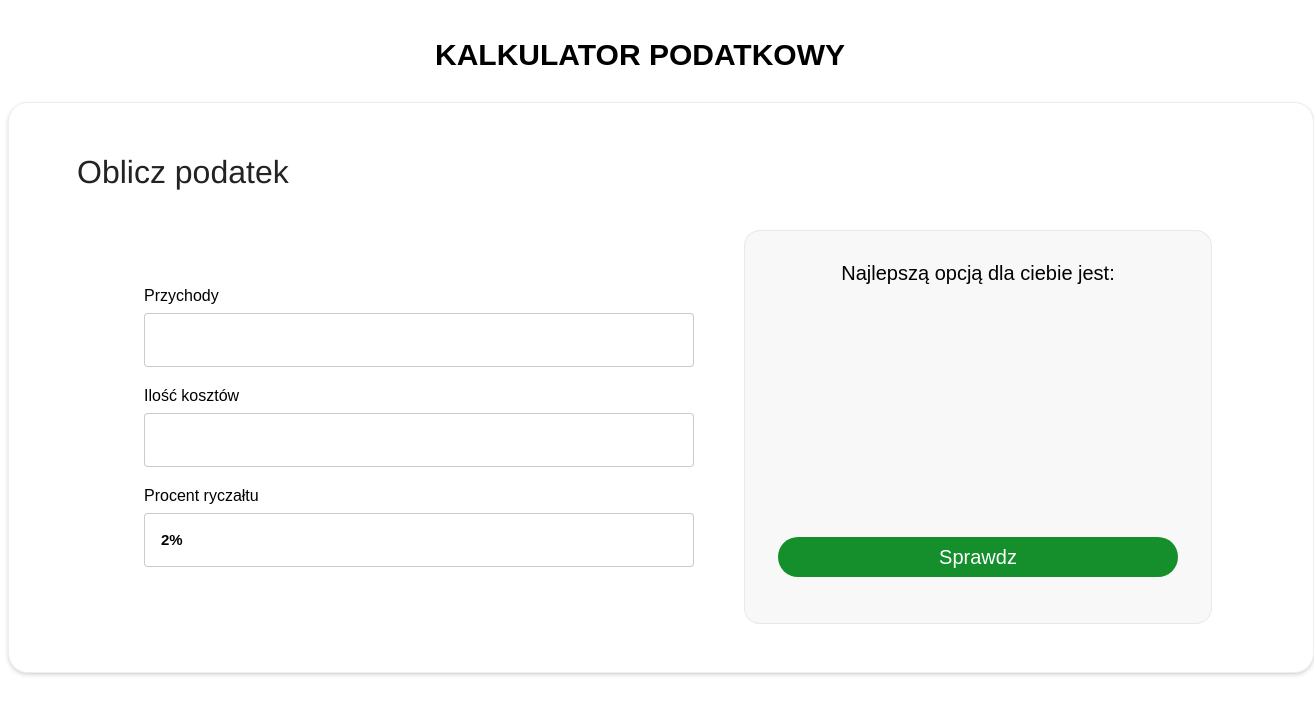
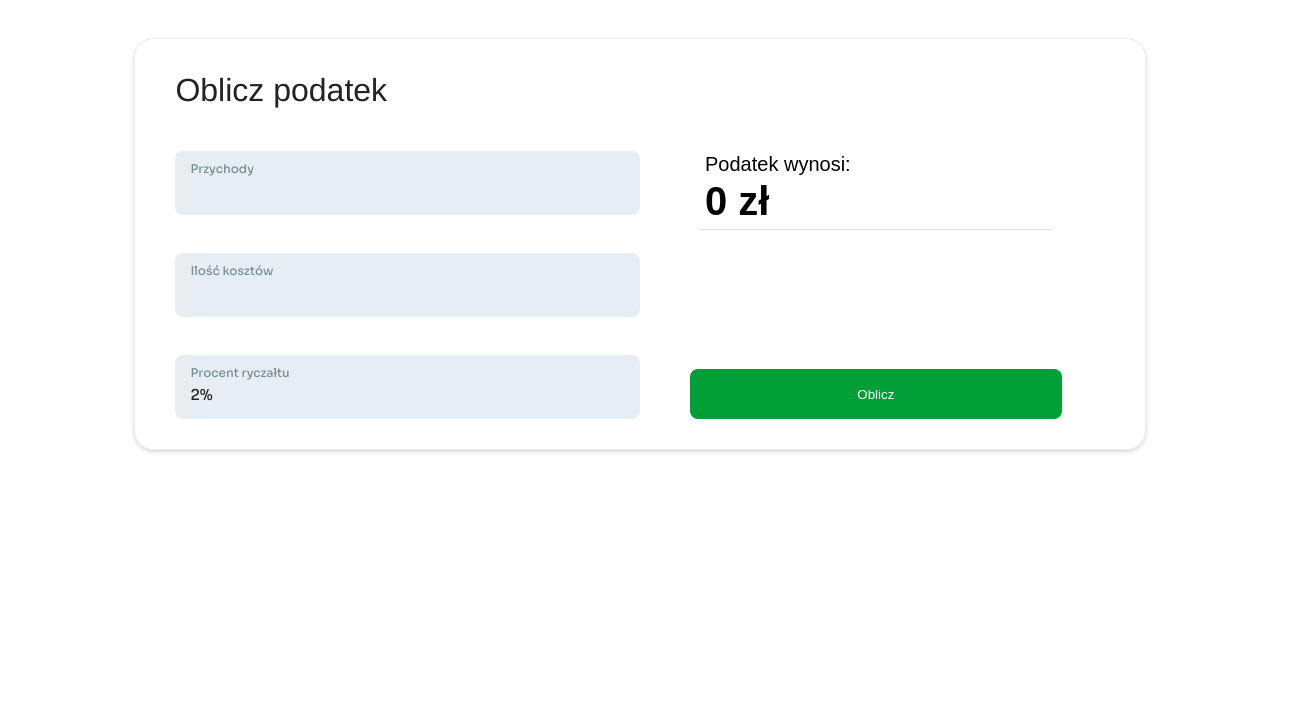
Before and after one commit to Josale/Kalkulator-podatkowy, a React (Vite) app: page / in a window 1280 px wide. Shown: the top 714 px of the page, 1314 px wide, since content can reach past the window. Built offline with nearby package versions, Linux system fonts and the light colour scheme; a web font is replaced by a local one.

Commit message:
new design and functions

```diff
--- a/index.scss
+++ b/index.scss
@@ -1,19 +1,15 @@
 @import url('https://fonts.googleapis.com/css2?family=SUSE:wght@100..800&display=swap');
+@import url('https://fonts.googleapis.com/css2?family=Sora:wght@100..800&display=swap');
 
 body {
 	font-family: "SUSE", sans-serif;
 }
 
-.container {
+.app {
  display: flex;
  flex-direction: column;
  align-items: center;
- max-width: 1306px;
+ max-width: 80%;
+ width: 100%;
  margin: auto;
-
- &__info {
-	text-transform: uppercase;
-	font-size: 30px;
-	font-weight: bold;
- }
 }
--- a/src/App.tsx
+++ b/src/App.tsx
@@ -7,8 +7,7 @@ export default class App extends React.Component {
   render(): ReactNode {
 
     return (
-      <div className='container'>
-        <p className='container__info'>kalkulator podatkowy</p>
+      <div className='app'>
       <TaxInput />
       </div>
     );
--- a/src/components/TaxInput/TaxInput.scss
+++ b/src/components/TaxInput/TaxInput.scss
@@ -1,273 +1,292 @@
-.tax-calc-container {
+.container {
 	width: 100%;
 }
 
-.tax-calc {
+.card {
 	display: flex;
 	flex-direction: column;
-	gap: 5px;
-	width: 1168px;
-	max-width: 100%;
-	height: auto;
-	padding: 48px 68px;
+	width: 100%;
+	padding: 30px 40px;
 	margin: 0px auto;
-	border: 1px solid rgba(38, 38, 38, .08);
+	margin-top: 30px;
+	border: 1px solid rgba(38, 38, 38, 0.08);
 	border-radius: 20px;
-	box-shadow: 0 1px 2px rgba(38, 38, 38, .04), 0 2px 4px rgba(38, 38, 38, .16);
+	box-shadow: 0 1px 2px rgba(38, 38, 38, 0.04), 0 2px 4px rgba(38, 38, 38, 0.16);
+	box-sizing: border-box;
 
-	&__header-info {
-		font-size: 20px;
-		font-weight: 500;
-		margin: 15px;
-	}
-
-	&__main-info {
-		background-color: #ffffff;
-		font-size: 25px;
-		line-height: 0px;
-		color: black;
-		padding: 25px;
-		border-radius: 10px;
-		border: 1px solid rgba(38, 38, 38, .08);
-	}
-
-	&__footer-info {
-		font-size: 16px;
-		font-weight: 500;
-		margin: 3px;
-		padding: 5px 10px;
-	}
-
-	.tax-calc-button-wrapper {
+	&__header {
 		display: flex;
-		justify-content: center;
-		align-items: center;
-	}
-
-	.tax-calc-button__item {
-		display: flex;
-		justify-content: center;
-		align-items: center;
-		height: 40px;
-		width: 400px;
-		margin: 0px auto;
-		margin-top: auto;
-		margin-bottom: 30px;
-		background-color: #148F2B;
-		border: none;
-		border-radius: 20px;
-		color: white;
-		font-size: 20px;
-		cursor: pointer;
+		color: #232323;
+		margin: 0 0 32px;
+		font: 32px / 42px Helvetica, sans-serif;
 	}
 
 	&__body {
 		display: flex;
 		gap: 50px;
-		justify-content: center;
+
+		.card__inputs {
+			display: flex;
+			flex-direction: column;
+			gap: 30px;
+			max-width: 50%;
+			width: 100%;
 		}
 
-	&__heading {
-		color: #232323;
-		margin: 0 0 32px;
-		font: 500 32px / 42px Helvetica, sans-serif;
-	}
-
-	&__inputs-wrap {
+		.card__inputs-wrapper {
 			display: flex;
 			flex-direction: column;
 			justify-content: center;
-		width: 550px;
+			gap: 40px;
+			width: 100%;
+
+			.card__inputs-wrap__label {
+				top: 25%;
+				left: 10px;
+				transform: translateY(0);
+				font-size: 12px;
+				color: #78909c;
+			}
 		}
 
-	&__button {
-		background: #148F2B;
-		color: #FFFFFF;
-		border-radius: 8px;
-		border: none;
-		font: 600 16px / 20px Arial, sans-serif;
-		height: 52px;
-		width: 450px;
-		margin-top: 35px;
-		padding: 0 32px;
-		cursor: pointer;
+		.card__result {
+			display: flex;
+			flex-direction: column;
+			max-width: 40%;
+			width: 100%;
+		}
 	}
 
-	&__result-wrap {
-		&__result {
-			display: flex;
-			flex-direction: column;
-			text-align: center;
-			max-width: 520px;
-			width: 100%;
-			height: 360px;
-			background: rgba(245, 245, 245, 0.635);
-			border: 1px solid rgba(38, 38, 38, .08);
-			border-radius: 16px;
-			padding: 16px;
+	&__error {
+		&__income {
+			margin-top: 8px;
+			background-color: #e7eef3;
+			border: none;
+			border-radius: 8px;
+			border: 1px solid #8f1414;
+			color: #262626;
+			font-family: 'Sora', sans-serif;
+			font-size: 15px;
+			font-weight: 500;
+			padding: 30px 0px 15px 15px;
+			&:focus {
+				outline-color: #8f1414;
+			}
+		}
+		&__costs {
+			margin-top: 8px;
+			background-color: #e7eef3;
+			border: none;
+			border-radius: 8px;
+			border: 1px solid #8f1414;
+			color: #262626;
+			font-family: 'Sora', sans-serif;
+			font-size: 15px;
+			font-weight: 500;
+			padding: 30px 0px 15px 15px;
+			&:focus {
+				outline-color: #8f1414;
+			}
 		}
 	}
 
 	&__inputs-item {
 		margin-top: 8px;
-		background-color: #FFFFFF;
-		border: 1px solid rgba(38, 38, 38, .24);
-		border-radius: 4px;
-		font: 600 15px / 20px Arial, sans-serif;
-		padding: 16px;
+		background-color: #e7eef3;
+		border: none;
+		border-radius: 8px;
+		color: #262626;
+		font-family: 'Sora', sans-serif;
+		font-size: 15px;
+		font-weight: 500;
+		padding: 30px 0px 15px 15px;
+
 		&:last-child {
 			-webkit-appearance: none;
-			max-width: 559px;
 		}
 		&:focus {
-			outline-color: #148F2B;
-		}
-	}
-
-	&__error {
-		margin-top: 8px;
-		background-color: #FFFFFF;
-		border: 1px solid #8f1414;
-		border-radius: 4px;
-		font: 600 15px / 20px Arial, sans-serif;
-		padding: 16px;
-		&:focus {
-			outline-color: #8f1414;
-		}
-	}
-
-	&__label {
-		margin-top: 20px;
-		&:first-child {
-			margin-top: 0px;
+			outline: none;
 		}
 	}
 }
 
-@media (max-width: 768px) {
-	.tax-calc {
-		width: 90%;
-		padding: 20px;
-		align-items: center;
-
-		&__main-info {
-			font-size: 18px;
-			padding: 15px;
+.card__inputs-wrap__label {
+	position: absolute;
+	top: 55%;
+	left: 13px;
+	transform: translateY(-50%);
+	padding: 0 5px;
+	color: #78909c;
+	font-family: 'Sora', sans-serif;
+	font-size: 13px;
+	font-weight: 500;
+	pointer-events: none;
+	transition: all 0.2s ease;
 }
 
-		.tax-calc-button__item,
-		&__button {
-			width: 100%;
-			max-width: 450px;
-			font-size: 16px;
-			padding: 10px;
+.card__focused {
+	position: absolute;
+	top: 25%;
+	left: 10px;
+	transform: translateY(0);
+	font-size: 12px;
+	color: #78909c;
+	padding: 0 5px;
+	font-family: 'Sora', sans-serif;
+	font-weight: 500;
+	pointer-events: none;
+	transition: all 0.2s ease;
 }
 
-		&__inputs-wrap {
-			max-width: 500px;
+input[type='number']::-webkit-outer-spin-button,
+input[type='number']::-webkit-inner-spin-button {
+	-webkit-appearance: none;
+	margin: 0;
 }
 
-		&__body {
+.card__inputs-wrapper {
+	display: flex;
 	flex-direction: column;
-			justify-content: center;
-			margin: 0 auto;
-			gap: 20px;
+	position: relative;
 }
 
-		&__error {
-			padding: 8px;
+.card__result-header {
+	display: flex;
+	flex-direction: column;
+	gap: 5px;
+	padding: 10px 0px 0px 15px;
+	p,
+	h3,
+	span {
+		margin: 0;
 	}
-
-		&__result-wrap {
-			&__result {
-				width: 100%;
-				max-width: 465px;
+	p {
+		font-size: 20px;
+	}
+	h3 {
+		font-size: 40px;
+		line-height: 40px;
+	}
+	span {
+		font-size: 14px;
+		font-weight: 500;
 	}
 }
 
-		&__header-info {
-			font-size: 16px;
+.card__result-main {
+	display: flex;
+	flex-direction: column;
+	gap: 25px;
+	padding: 10px 0px 0px 15px;
+	p,
+	h3,
+	span {
+		margin: 0;
 	}
-
-		&__heading {
-			font-size: 24px;
+	&__left {
+		display: flex;
+		align-items: center;
+		gap: 10px;
+		p {
+			line-height: 22px;
+			color: #202020;
+		}
+		h3 {
+			font-size: 20px;
+		}
+	}
+	&__right {
+		display: flex;
+		align-items: center;
+		gap: 10px;
+		p {
+			line-height: 22px;
+			color: #202020;
+		}
+		h3 {
+			font-size: 20px;
 		}
 	}
 }
 
-@media (max-width: 578px) {
-	.tax-calc {
-		&__inputs-wrap {
-			max-width: 350px;
+.card__result-button {
+	display: flex;
+	width: 100%;
+	margin-top: auto;
+	button {
+		height: 50px;
+		width: 100%;
+		background-color: #009e36;
+		border: none;
+		border-radius: 8px;
+		color: #fff;
+		cursor: pointer;
+	}
 }
 
-		&__result-wrap {
-			&__result {
-				max-width: 315px;
+hr {
+	width: 95%;
+	background: 0 0;
+	border: none;
+	border-top: 1px solid #45474627;
 }
+
+.card__result-option {
+	display: flex;
+	gap: 10px;
+}
+
+.error-message {
+	font-size: 14px;
+	color: #b30000de;
+	margin-left: 5px;
+}
+
+@media (max-width: 1575px) {
+	h3 {
+		span {
+			display: none;
 		}
 	}
 }
 
-@media (max-width: 480px) {
-	.tax-calc {
-		padding: 15px;
-
-		&__heading {
-			font-size: 20px;
+@media (max-width: 1255px) {
+	.card {
+		align-items: center;
 	}
-
-		.tax-calc-button__item,
-		&__button {
-			font-size: 14px;
-			padding: 8px;
+	.card__body {
+		flex-direction: column;
+		align-items: center;
+		width: 100%;
+		gap: 20px;
 	}
+	.card__body .card__result {
+		max-width: 90%;
+	}
+	.card__body .card__inputs {
+		max-width: 90%;
+	}
+	.card__result-main {
+		margin-bottom: 15px;
 	}
 }
 
-@media (max-width: 400px) {
-	.container__info {
+@media (max-width: 500px) {
+	.card__result-header h3 {
+		font-size: 25px;
+		line-height: 40px;
+	}
+	h3 {
+		font-size: 15px;
+		line-height: 20px;
+	}
+	.card__result-header p {
 		font-size: 15px;
 	}
-
-	.tax-calc {
-		&__inputs-wrap {
-			max-width: 250px;
-		}
-
-		&__main-info {
+	p {
 		font-size: 12px;
 	}
-
-		&__result-wrap {
-			&__result {
-				max-width: 215px;
+	.card__header {
+		font: 20px / 18px Helvetica, sans-serif;
 	}
 }
-	}
-}
-
-@media (max-width: 300px) {
-	.container__info {
-		font-size: 10px;
-	}
-
-	.tax-calc {
-		height: 950px;
-
-		&__inputs-wrap {
-			max-width: 150px;
-		}
-
-		&__main-info {
-			font-size: 5px;
-		}
-
-		&__result-wrap {
-			&__result {
-				max-width: 115px;
-				height: 540px;
-			}
-		}
-	}
-}
--- a/src/components/TaxInput/TaxInput.tsx
+++ b/src/components/TaxInput/TaxInput.tsx
@@ -1,4 +1,5 @@
 import React from 'react'
+import { handleKeyPress } from '../../helpers/handleKeyPress'
 import { TaxInputState } from '../../types/types'
 import { calculateFlatTax } from '../../utils/CalculateFlatTax'
 import { calculateRyczaltTax } from '../../utils/CalculateRyczaltTax'
@@ -8,7 +9,7 @@ import './TaxInput.scss'
 
 export default class TaxInput extends React.Component<{}, TaxInputState> {
 	constructor(props: {}) {
-    super(props);
+		super(props)
 		this.state = {
 			ryczaltRate: 0.02,
 			costs: 0,
@@ -16,58 +17,96 @@ export default class TaxInput extends React.Component<{}, TaxInputState> {
 			countOfRyczaltTax: 0,
 			countOfFlatTax: 0,
 			countOfScaleTax: 0,
+			taxScaleOption: 0,
+			taxFlatOption: 0,
+			taxRyczaltOption: 0,
 			bestOption: 0,
 			bestOptionName: '',
 			isBestOption: false,
 			isError: false,
-    };
+			isErrorSecond: false,
+			isFocus: false,
+			isFocusSecond: false,
+			inputValue: '',
+			inputValueSecond: '',
+			errorMessage: '',
+			errorMessageSecond: '',
+		}
+	}
+
+	handleBlur = () => {
+		const { inputValue } = this.state
+		if (inputValue.length > 0) {
+			return
+		}
+		this.setState({ isFocus: false })
+	}
+
+	handleBlurSecond = () => {
+		const { inputValueSecond } = this.state
+		if (inputValueSecond.length > 0) {
+			return
+		}
+		this.setState({ isFocusSecond: false })
 	}
 
 	handleSelectChange = (event: React.ChangeEvent<HTMLSelectElement>) => {
-    this.setState({ ryczaltRate: Number(event.target.value) });
-  };
+		this.setState({ ryczaltRate: Number(event.target.value) })
+	}
 
 	handleCostsChange = (event: React.ChangeEvent<HTMLInputElement>) => {
-    this.setState({ costs: Number(event.target.value) });
-  };
+		const { value } = event.target
+		this.setState({ inputValueSecond: value })
+
+		if (value.length <= 14) {
+			this.setState({ isErrorSecond: false })
+			this.setState({ costs: Number(value) })
+		} else {
+			this.setState({ isErrorSecond: true })
+		}
+	}
 
 	handleIncomeChange = (event: React.ChangeEvent<HTMLInputElement>) => {
-    const { value } = event.target;
+		const { value } = event.target
+		this.setState({ inputValue: value })
 
-    if (value.length <= 13) {
-        this.setState({ isError: false });
-        this.setState({ income: Number(value) });
+		if (value.length <= 14) {
+			this.setState({ isError: false })
+			this.setState({ income: Number(value) })
 		} else {
-        this.setState({ income: 0 });
+			this.setState({ isError: true })
+			this.setState({ income: 0 })
 		}
-};
+	}
 
 	calculateTaxes = () => {
-    const { ryczaltRate, costs, income } = this.state;
+		const { ryczaltRate, costs, income } = this.state
 		return {
 			countOfRyczaltTax: Math.round(calculateRyczaltTax(income, ryczaltRate)),
 			countOfFlatTax: Math.round(calculateFlatTax(income, costs)),
 			countOfScaleTax: Math.round(calculateScaleTax(income, costs)),
-    };
-  };
+		}
+	}
 
 	calcBestOption = (): void => {
-    const { income } = this.state;
+		if (!this.state.isErrorSecond) {
+			const { income } = this.state
 
-    if(income > 0) {
-    const { countOfRyczaltTax, countOfFlatTax, countOfScaleTax } = this.calculateTaxes();
+			if (income > 0) {
+				const { countOfRyczaltTax, countOfFlatTax, countOfScaleTax } =
+					this.calculateTaxes()
 
-    let bestOption = Math.round(countOfRyczaltTax);
-    let bestOptionName = 'Ryczałt';
+				let bestOption = Math.round(countOfRyczaltTax)
+				let bestOptionName = 'ryczałt'
 
 				if (countOfFlatTax < bestOption) {
-      bestOption = Math.round(countOfFlatTax);
-      bestOptionName = 'Podatek liniowy';
+					bestOption = Math.round(countOfFlatTax)
+					bestOptionName = 'podatek liniowy'
 				}
 
 				if (countOfScaleTax < bestOption) {
-      bestOption = Math.round(countOfScaleTax);
-      bestOptionName = 'Podatek skalowy';
+					bestOption = Math.round(countOfScaleTax)
+					bestOptionName = 'skala podatkowa'
 				}
 
 				this.setState({
@@ -77,70 +116,139 @@ export default class TaxInput extends React.Component<{}, TaxInputState> {
 					bestOption,
 					bestOptionName,
 					isBestOption: true,
-    });
+				})
 			} else {
-    const { isBestOption } = this.state;
-    this.setState({ isError: true });
-    if(isBestOption === true) {
-       this.setState({ isBestOption : false });
-    };
-  };
-};
+				this.setState({ isError: true })
+			}
+		}
+	}
 
 	render(): React.ReactNode {
-    const { isBestOption, bestOptionName, bestOption, isError } = this.state;
+		const {
+			isBestOption,
+			bestOptionName,
+			bestOption,
+			isError,
+			isErrorSecond,
+			isFocus,
+			isFocusSecond,
+			countOfRyczaltTax,
+			countOfScaleTax,
+			countOfFlatTax,
+		} = this.state
+
+		const remainingOptions = [
+			{ name: 'podatek liniowy', value: countOfFlatTax },
+			{ name: 'skala podatkowa', value: countOfScaleTax },
+			{ name: 'ryczałt', value: countOfRyczaltTax },
+		].filter(option => option.name !== bestOptionName)
 
 		return (
-      <div className='tax-calc-container'>
-        <div className="tax-calc">
-          <div className="tax-calc__heading">Oblicz podatek</div>
-          <div className="tax-calc__body">
-            <div className="tax-calc__inputs-wrap">
-              <label className="tax-calc__label" htmlFor="revenue">Przychody</label>
+			<div className='container'>
+				<div className='card'>
+					<div className='card__header'>Oblicz podatek</div>
+					<div className='card__body'>
+						<div className='card__inputs'>
+							<div className='wrapper'>
+								<div className='card__inputs-wrapper'>
+									<span
+										className={`${
+											isFocus ? 'card__focused' : 'card__inputs-wrap__label'
+										}`}
+									>
+										Przychody
+									</span>
 									<input
+										onFocus={() => this.setState({ isFocus: true })}
+										onBlur={this.handleBlur}
 										onChange={this.handleIncomeChange}
-                className={isError ? "tax-calc__error" : "tax-calc__inputs-item" }
-                type="number"
-                id="revenue" />
-              <label className="tax-calc__label" htmlFor="costs">Ilość kosztów</label>
+										onKeyPress={handleKeyPress}
+										className={`${
+											isError ? 'card__error__income' : 'card__inputs-item'
+										}`}
+										type='number'
+									/>
+								</div>
+								{this.state.inputValue.length > 14 && this.state.isError && (
+									<span className='error-message'>
+										można wpisać tylko 14 cyfr
+									</span>
+								)}
+								{this.state.inputValue.length <= 0 && isError && (
+									<span className='error-message'>
+										liczba musi być większa od 0
+									</span>
+								)}
+							</div>
+							<div className='wrapper'>
+								<div className='card__inputs-wrapper'>
+									<span
+										className={`${
+											isFocusSecond
+												? 'card__focused'
+												: 'card__inputs-wrap__label'
+										}`}
+									>
+										Ilość kosztów
+									</span>
 									<input
+										onFocus={() => this.setState({ isFocusSecond: true })}
+										onBlur={this.handleBlurSecond}
 										onChange={this.handleCostsChange}
-                className={isError ? "tax-calc__error" : "tax-calc__inputs-item"}
-                type="number"
-                id="costs" />
-              <label className="tax-calc__label" htmlFor="lump-sum">Procent ryczałtu</label>
+										onKeyPress={handleKeyPress}
+										className={`${
+											isErrorSecond ? 'card__error__costs' : 'card__inputs-item'
+										}`}
+										type='number'
+									/>
+								</div>
+								{this.state.inputValueSecond.length >= 14 &&
+									this.state.isErrorSecond && (
+										<span className='error-message'>
+											można wpisać tylko 14 cyfr
+										</span>
+									)}
+							</div>
+							<div className='card__inputs-wrapper'>
+								<span className='card__inputs-wrap__label'>
+									Procent ryczałtu
+								</span>
 								<select
 									onChange={this.handleSelectChange}
-                className="tax-calc__inputs-item"
-                id="lump-sum">
+									className='card__inputs-item'
+								>
 									{ryczaltRates.map((rate, index) => (
-                  <option key={index} value={rate.value}>{rate.label}</option>
+										<option key={index} value={rate.value}>
+											{rate.label}
+										</option>
 									))}
 								</select>
 							</div>
-            <div className="tax-calc__result-wrap">
-              <div className="tax-calc__result-wrap__result">
-                <p className='tax-calc__header-info'>Najlepszą opcją dla ciebie jest:</p>
-                {isBestOption && (
-                  <>
-                  <div className="tax-calc-button-wrapper">
-                    <div className='tax-calc__main-info'>{bestOptionName} o wysokości: {bestOption} zł</div>
 						</div>
-                  <p className='tax-calc__header-info'>Wszystkie opcje:</p>
-                  <div className='tax-calc__footer-info'>Ryczałt o wysokości: {this.state.countOfRyczaltTax} zł</div>
-                  <div className='tax-calc__footer-info'>Podatek liniowy o wysokości: {this.state.countOfFlatTax} zł</div>
-                  <div className='tax-calc__footer-info'>Podatek skalowy o wysokości: {this.state.countOfScaleTax} zł</div>
-                  </>
-                )}
-                <button
-                  className='tax-calc-button__item'
-                  type="submit"
-                  onClick={this.calcBestOption}>Sprawdz</button>
+						<div className='card__result'>
+							<div className='card__result-header'>
+								<p>Podatek {bestOptionName} wynosi: </p>
+								<h3>
+									{bestOption} zł <span>to jest najlepsza opcja</span>
+								</h3>
+							</div>
+							<hr />
+							<div className='card__result-main'>
+								{isBestOption &&
+									remainingOptions.map((option, index) => (
+										<div key={index} className='card__result-option'>
+											<p>{option.name} wynosi:</p>
+											<h3>{option.value} zł</h3>
+										</div>
+									))}
+							</div>
+							<div className='card__result-button'>
+								<button onClick={this.calcBestOption}>Oblicz</button>
 							</div>
 						</div>
 					</div>
 				</div>
 			</div>
-    );
-  };
-};
+		)
+	}
+}
--- /dev/null
+++ b/src/helpers/handleKeyPress.ts
@@ -0,0 +1,25 @@
+import React from 'react'
+
+export const handleKeyPress = (event: React.KeyboardEvent<HTMLInputElement>) => {
+	const charCode = event.charCode
+	const currentValue = event.currentTarget.value
+
+	if (
+		(charCode >= 48 && charCode <= 57) ||
+		charCode === 44 ||
+		charCode === 46
+	) {
+		if (
+			(currentValue.length === 0 && (charCode === 44 || charCode === 46)) ||
+			(currentValue.split(/[,\.]/).length - 1 >= 1 &&
+				(charCode === 44 || charCode === 46)) ||
+			(currentValue.length > 0 &&
+				(currentValue.slice(-1) === ',' || currentValue.slice(-1) === '.') &&
+				(charCode === 44 || charCode === 46))
+		) {
+			event.preventDefault()
+		}
+	} else {
+		event.preventDefault()
+	}
+}
```
Also changed, not shown: src/types/types.ts (+10 -15 lines). Lines whose indentation alone changed are shown as unchanged.
